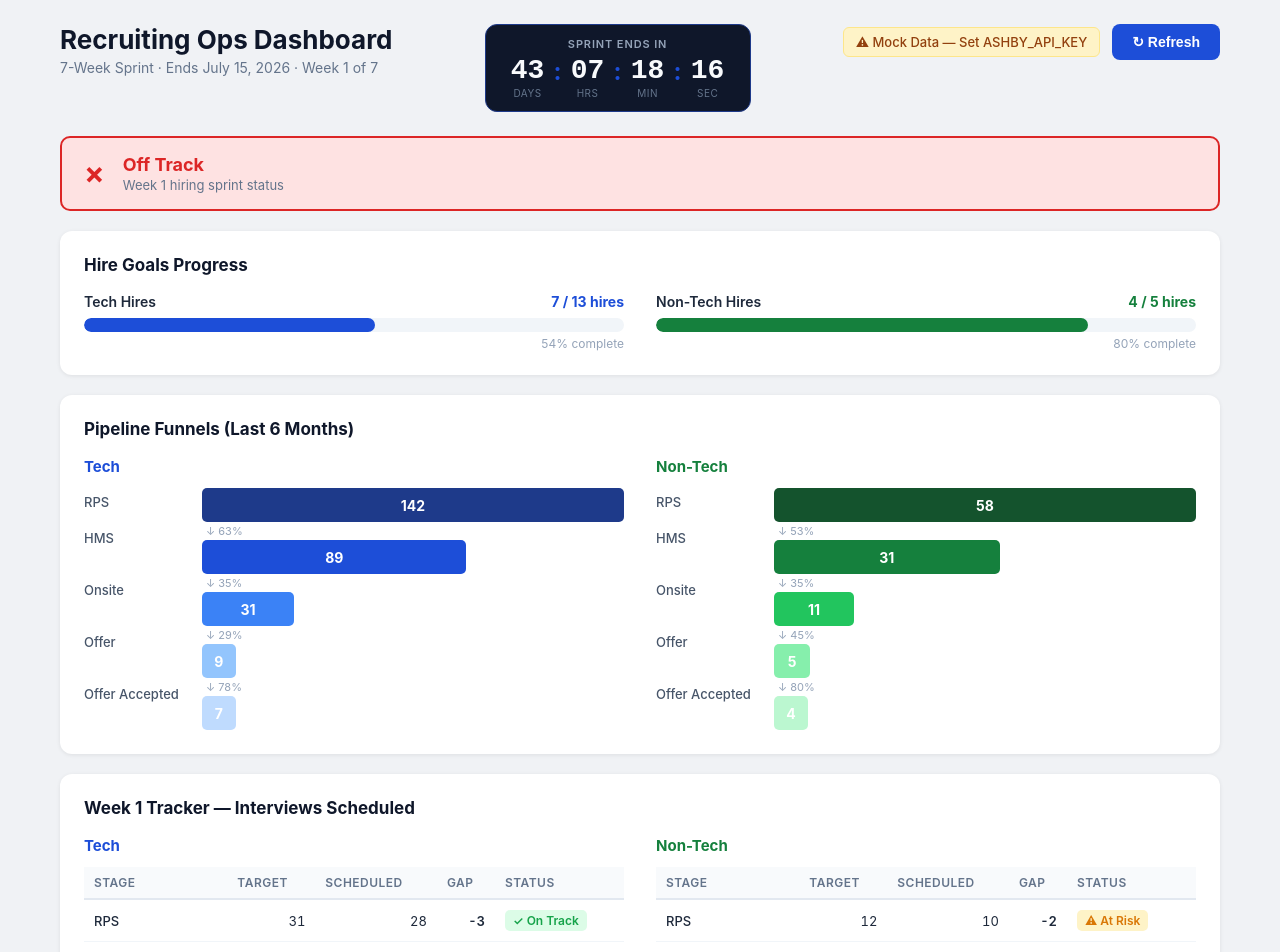
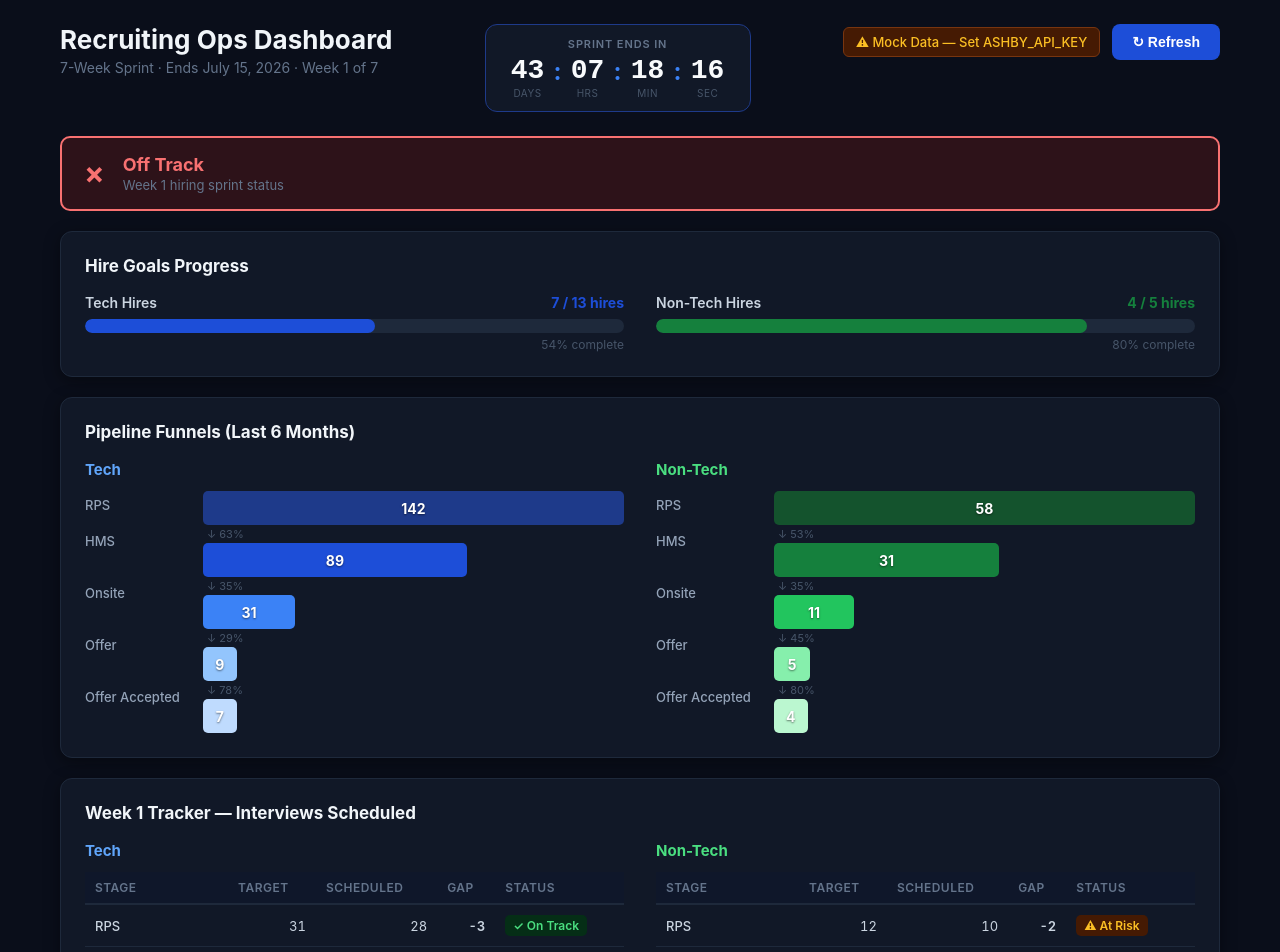
Before and after one commit to kendyllmudry-rgb/recruiting-waterfall, a React (Create React App) app in the folder client/: page / in a window 1280 px wide. Shown: the top 952 px of the page. Built offline with nearby package versions, Linux system fonts and the light colour scheme; no server answers.

Commit message:
Dark mode UI + fix Non-Tech classification via job title override

```diff
--- a/client/src/App.css
+++ b/client/src/App.css
@@ -1,3 +1,13 @@
+/* ── Base ────────────────────────────────────────────── */
+*, *::before, *::after { box-sizing: border-box; }
+
+body {
+  background: #0a0e1a;
+  color: #e2e8f0;
+  font-family: -apple-system, BlinkMacSystemFont, 'Segoe UI', sans-serif;
+  margin: 0;
+}
+
 /* ── Layout ─────────────────────────────────────────── */
 .app {
   max-width: 1200px;
@@ -13,6 +23,7 @@
   height: 100vh;
   gap: 16px;
   color: #64748b;
+  background: #0a0e1a;
 }
 
 /* ── Header ─────────────────────────────────────────── */
@@ -28,7 +39,7 @@
 .app-header h1 {
   font-size: 26px;
   font-weight: 700;
-  color: #0f172a;
+  color: #f1f5f9;
 }
 
 .subtitle {
@@ -39,7 +50,7 @@
 
 /* ── Countdown Clock ─────────────────────────────────── */
 .countdown-clock {
-  background: #0f172a;
+  background: #111827;
   border: 1px solid #1e3a8a;
   border-radius: 12px;
   padding: 12px 20px;
@@ -52,7 +63,7 @@
   font-weight: 600;
   letter-spacing: 0.08em;
   text-transform: uppercase;
-  color: #94a3b8;
+  color: #64748b;
   margin-bottom: 6px;
 }
 
@@ -81,7 +92,7 @@
 
 .countdown-unit-label {
   font-size: 10px;
-  color: #64748b;
+  color: #475569;
   margin-top: 2px;
   text-transform: uppercase;
   letter-spacing: 0.05em;
@@ -90,7 +101,7 @@
 .countdown-sep {
   font-size: 24px;
   font-weight: 700;
-  color: #1d4ed8;
+  color: #3b82f6;
   margin-bottom: 12px;
   line-height: 1;
 }
@@ -102,9 +113,9 @@
 }
 
 .mock-badge {
-  background: #fef3c7;
-  color: #92400e;
-  border: 1px solid #fde68a;
+  background: #451a03;
+  color: #fbbf24;
+  border: 1px solid #78350f;
   padding: 6px 12px;
   border-radius: 6px;
   font-size: 13px;
@@ -123,7 +134,7 @@
   transition: background 0.15s;
 }
 
-.refresh-btn:hover { background: #1e40af; }
+.refresh-btn:hover { background: #2563eb; }
 
 /* ── Overall Risk ────────────────────────────────────── */
 .section-row {
@@ -157,17 +168,18 @@
 
 /* ── Cards ──────────────────────────────────────────── */
 .card {
-  background: white;
+  background: #111827;
+  border: 1px solid #1e293b;
   border-radius: 12px;
   padding: 24px;
   margin-bottom: 20px;
-  box-shadow: 0 1px 4px rgba(0,0,0,0.08);
+  box-shadow: 0 4px 16px rgba(0,0,0,0.4);
 }
 
 .card h2 {
   font-size: 17px;
   font-weight: 700;
-  color: #0f172a;
+  color: #f1f5f9;
   margin-bottom: 18px;
 }
 
@@ -187,8 +199,8 @@
   margin-bottom: 12px;
 }
 
-.category-title.tech { color: #1d4ed8; }
-.category-title.nontech { color: #15803d; }
+.category-title.tech { color: #60a5fa; }
+.category-title.nontech { color: #4ade80; }
 
 /* ── Progress Bars ──────────────────────────────────── */
 .progress-block { }
@@ -203,7 +215,7 @@
 .progress-label {
   font-size: 14px;
   font-weight: 600;
-  color: #1e293b;
+  color: #cbd5e1;
 }
 
 .progress-fraction {
@@ -213,7 +225,7 @@
 
 .progress-track {
   height: 14px;
-  background: #f1f5f9;
+  background: #1e293b;
   border-radius: 7px;
   overflow: hidden;
 }
@@ -227,7 +239,7 @@
 .progress-pct {
   margin-top: 4px;
   font-size: 12px;
-  color: #94a3b8;
+  color: #475569;
   text-align: right;
 }
 
@@ -244,7 +256,7 @@
   width: 110px;
   flex-shrink: 0;
   font-size: 13px;
-  color: #475569;
+  color: #94a3b8;
   font-weight: 500;
   padding-top: 6px;
 }
@@ -257,7 +269,7 @@
 
 .funnel-arrow {
   font-size: 11px;
-  color: #94a3b8;
+  color: #475569;
   margin-bottom: 2px;
   padding-left: 4px;
 }
@@ -275,6 +287,7 @@
   color: white;
   font-weight: 700;
   font-size: 14px;
+  text-shadow: 0 1px 2px rgba(0,0,0,0.5);
 }
 
 /* ── Weekly Table ───────────────────────────────────── */
@@ -289,10 +302,10 @@
 .weekly-table th {
   text-align: left;
   padding: 8px 10px;
-  background: #f8fafc;
+  background: #0f172a;
   color: #64748b;
   font-weight: 600;
-  border-bottom: 2px solid #e2e8f0;
+  border-bottom: 2px solid #1e293b;
   font-size: 12px;
   text-transform: uppercase;
   letter-spacing: 0.04em;
@@ -300,22 +313,22 @@
 
 .weekly-table td {
   padding: 10px 10px;
-  border-bottom: 1px solid #f1f5f9;
-  color: #1e293b;
+  border-bottom: 1px solid #1e293b;
+  color: #cbd5e1;
 }
 
 .weekly-table tr:last-child td { border-bottom: none; }
-.weekly-table tr:hover td { background: #f8fafc; }
+.weekly-table tr:hover td { background: #1a2234; }
 
-.stage-name { font-weight: 500; }
+.stage-name { font-weight: 500; color: #e2e8f0; }
 
 .num { text-align: right; font-variant-numeric: tabular-nums; }
 
-.positive { color: #16a34a; font-weight: 600; }
-.negative { color: #dc2626; font-weight: 600; }
+.positive { color: #4ade80; font-weight: 600; }
+.negative { color: #f87171; font-weight: 600; }
 
 .regression { font-weight: 700; }
-.regression-row td { background: #fff1f2 !important; }
+.regression-row td { background: #2d1219 !important; }
 
 /* ── Badge ──────────────────────────────────────────── */
 .badge {
@@ -329,7 +342,7 @@
 /* ── Conversion ─────────────────────────────────────── */
 .conv-note {
   font-size: 12px;
-  color: #94a3b8;
+  color: #475569;
   margin-bottom: 12px;
   margin-top: -8px;
 }
@@ -338,8 +351,8 @@
 .spinner {
   width: 36px;
   height: 36px;
-  border: 3px solid #e2e8f0;
-  border-top-color: #1d4ed8;
+  border: 3px solid #1e293b;
+  border-top-color: #3b82f6;
   border-radius: 50%;
   animation: spin 0.8s linear infinite;
 }
@@ -349,7 +362,7 @@
 /* ── Footer ─────────────────────────────────────────── */
 .app-footer {
   text-align: center;
-  color: #94a3b8;
+  color: #334155;
   font-size: 12px;
   margin-top: 32px;
 }
--- a/client/src/App.js
+++ b/client/src/App.js
@@ -29,9 +29,9 @@ function riskLabel(actual, target) {
 }
 
 const RISK_CONFIG = {
-  on_track: { label: 'On Track', color: '#16a34a', bg: '#dcfce7', icon: '✓' },
-  at_risk:  { label: 'At Risk',  color: '#d97706', bg: '#fef3c7', icon: '⚠' },
-  off_track: { label: 'Off Track', color: '#dc2626', bg: '#fee2e2', icon: '✗' },
+  on_track: { label: 'On Track', color: '#4ade80', bg: '#052e16', icon: '✓' },
+  at_risk:  { label: 'At Risk',  color: '#fbbf24', bg: '#451a03', icon: '⚠' },
+  off_track: { label: 'Off Track', color: '#f87171', bg: '#2d1219', icon: '✗' },
 };
 
 function FunnelChart({ data, color, category }) {
@@ -389,9 +389,9 @@ export default function App() {
                   const t = wd.Tech || {};
                   const nt = wd['Non-Tech'] || {};
                   return (
-                    <tr key={w} style={w === weekNum ? {fontWeight:700, background:'#f0f9ff'} : {}}>
+                    <tr key={w} style={w === weekNum ? {fontWeight:700, background:'#1e3a5f'} : {}}>
                       <td>Wk {w}{w === weekNum ? ' ◀' : ''}</td>
-                      <td style={{fontSize:'12px',color:'#64748b'}}>{fmt(wStart)}–{fmt(wEnd)}</td>
+                      <td style={{fontSize:'12px',color:'#475569'}}>{fmt(wStart)}–{fmt(wEnd)}</td>
                       <td className="num">{t.RPS||0}</td>
                       <td className="num">{t.HMS||0}</td>
                       <td className="num">{t.Onsite||0}</td>
```
Also changed, not shown: 1 other file (tests, documents, lock files or other folders).
